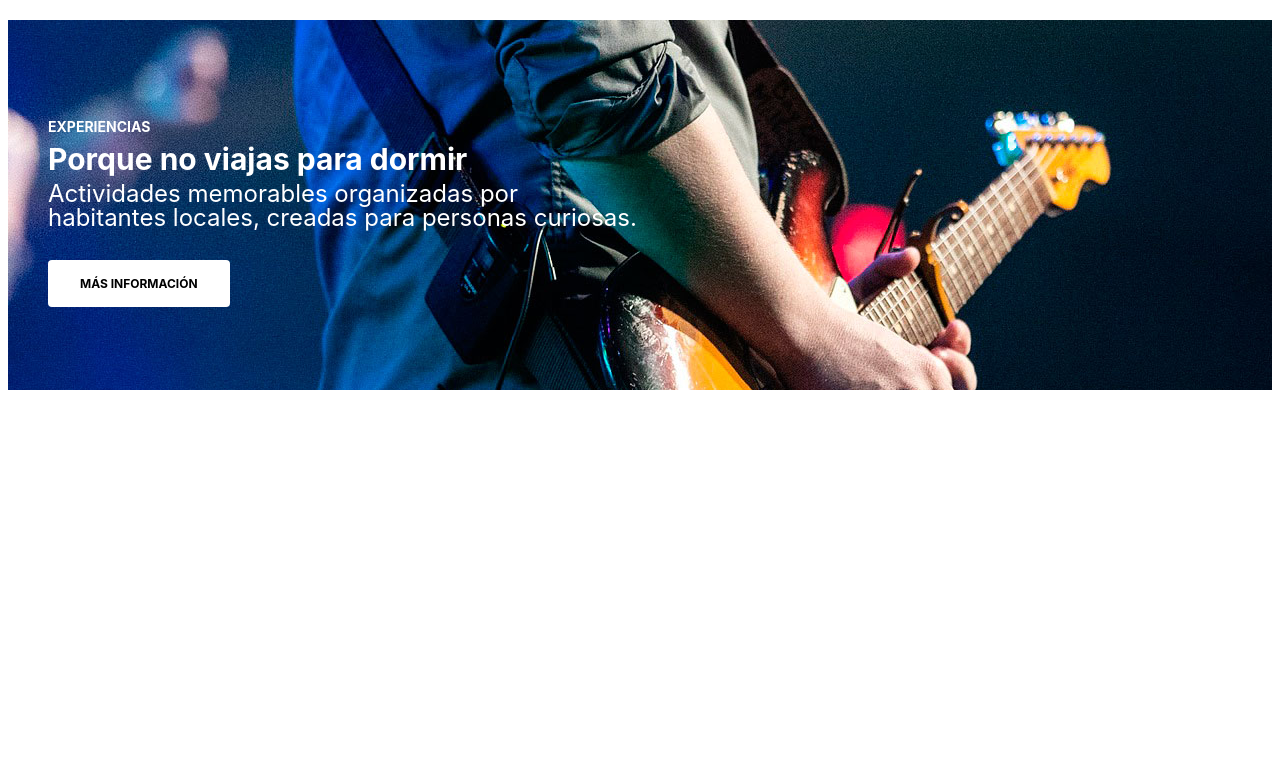
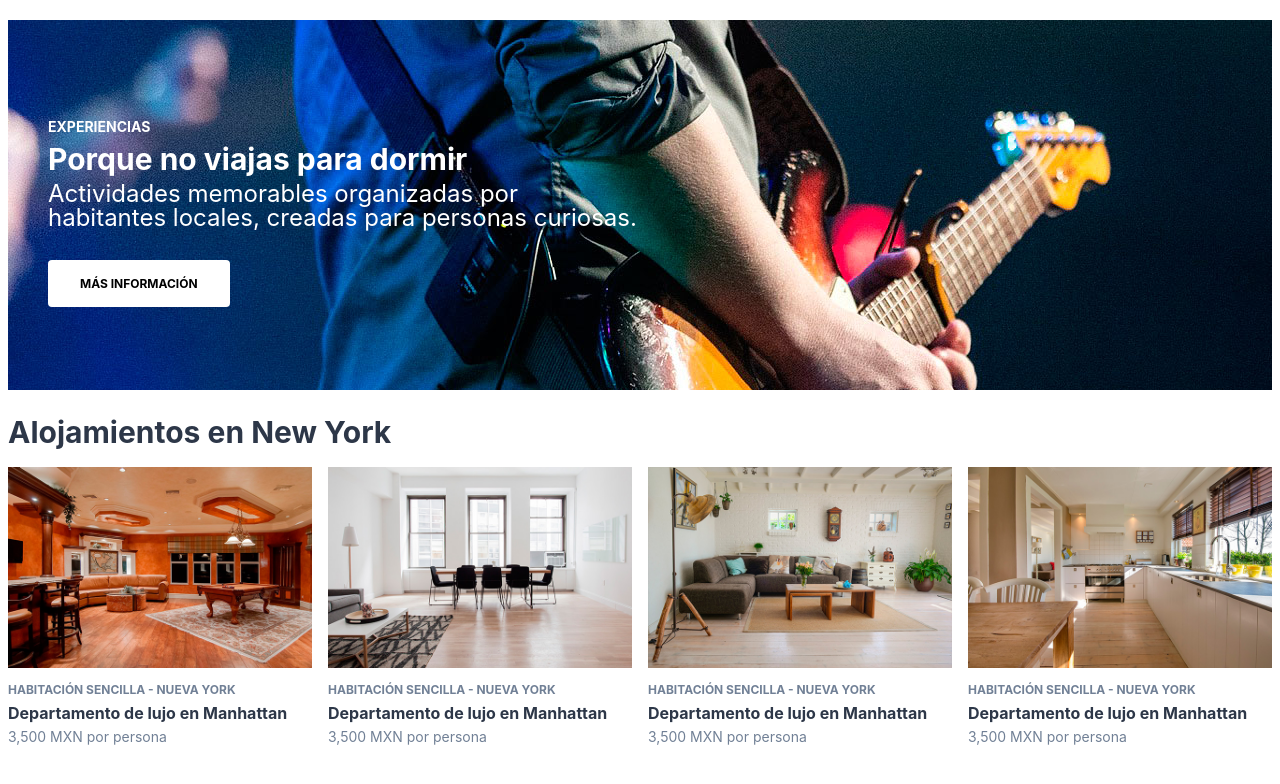
Before and after one commit to FerGuevaraM95/airbnb-tailwindcss, a website: page index.html in a window 1280 px wide. Drawn offline with Linux system fonts and the light colour scheme.

Commit message:
(Add):Seccion de alojamientos

```diff
--- a/index.html
+++ b/index.html
@@ -18,6 +18,50 @@
                 <a class="bg-white py-4 px-8 text-black font-bold uppercase text-xs rounded" href="#">Más Información</a>
             </div>
         </div>
-    </div>
+    </div> <!-- .conteiner -->
+
+    <section class="mejores-experiencias mt-5">
+        <h2 class="text-3xl font-bold text-gray-800 mx-2 mb-3">Alojamientos en New York</h2>
+
+        <div class="md:flex md:justify-between">
+
+            <div class="mx-2 mb-3 flex-1">
+                <img class="mx-auto" src="img/hospedaje1.jpg" alt="hospedaje 1">
+                <div class="mt-3 text-center md:text-left leading-relaxed">
+                    <p class="text-xs font-bold uppercase text-gray-600">Habitación sencilla - Nueva York</p>
+                    <p class="text-base font-bold text-gray-800">Departamento de lujo en Manhattan</p>
+                    <p class="text-gray-600 text-sm">3,500 MXN por persona</p>
+                </div>
+            </div> <!-- Alojamiento -->
+
+            <div class="mx-2 mb-3 flex-1">
+                <img class="mx-auto" src="img/hospedaje2.jpg" alt="hospedaje 1">
+                <div class="mt-3 text-center md:text-left leading-relaxed">
+                    <p class="text-xs font-bold uppercase text-gray-600">Habitación sencilla - Nueva York</p>
+                    <p class="text-base font-bold text-gray-800">Departamento de lujo en Manhattan</p>
+                    <p class="text-gray-600 text-sm">3,500 MXN por persona</p>
+                </div>
+            </div> <!-- Alojamiento -->
+
+            <div class="mx-2 mb-3 flex-1">
+                <img class="mx-auto" src="img/hospedaje3.jpg" alt="hospedaje 1">
+                <div class="mt-3 text-center md:text-left leading-relaxed">
+                    <p class="text-xs font-bold uppercase text-gray-600">Habitación sencilla - Nueva York</p>
+                    <p class="text-base font-bold text-gray-800">Departamento de lujo en Manhattan</p>
+                    <p class="text-gray-600 text-sm">3,500 MXN por persona</p>
+                </div>
+            </div> <!-- Alojamiento -->
+
+            <div class="mx-2 mb-3 flex-1">
+                <img class="mx-auto" src="img/hospedaje4.jpg" alt="hospedaje 1">
+                <div class="mt-3 text-center md:text-left leading-relaxed">
+                    <p class="text-xs font-bold uppercase text-gray-600">Habitación sencilla - Nueva York</p>
+                    <p class="text-base font-bold text-gray-800">Departamento de lujo en Manhattan</p>
+                    <p class="text-gray-600 text-sm">3,500 MXN por persona</p>
+                </div>
+            </div> <!-- Alojamiento -->
+
+        </div>
+    </section>
 </body>
 </html>
```
